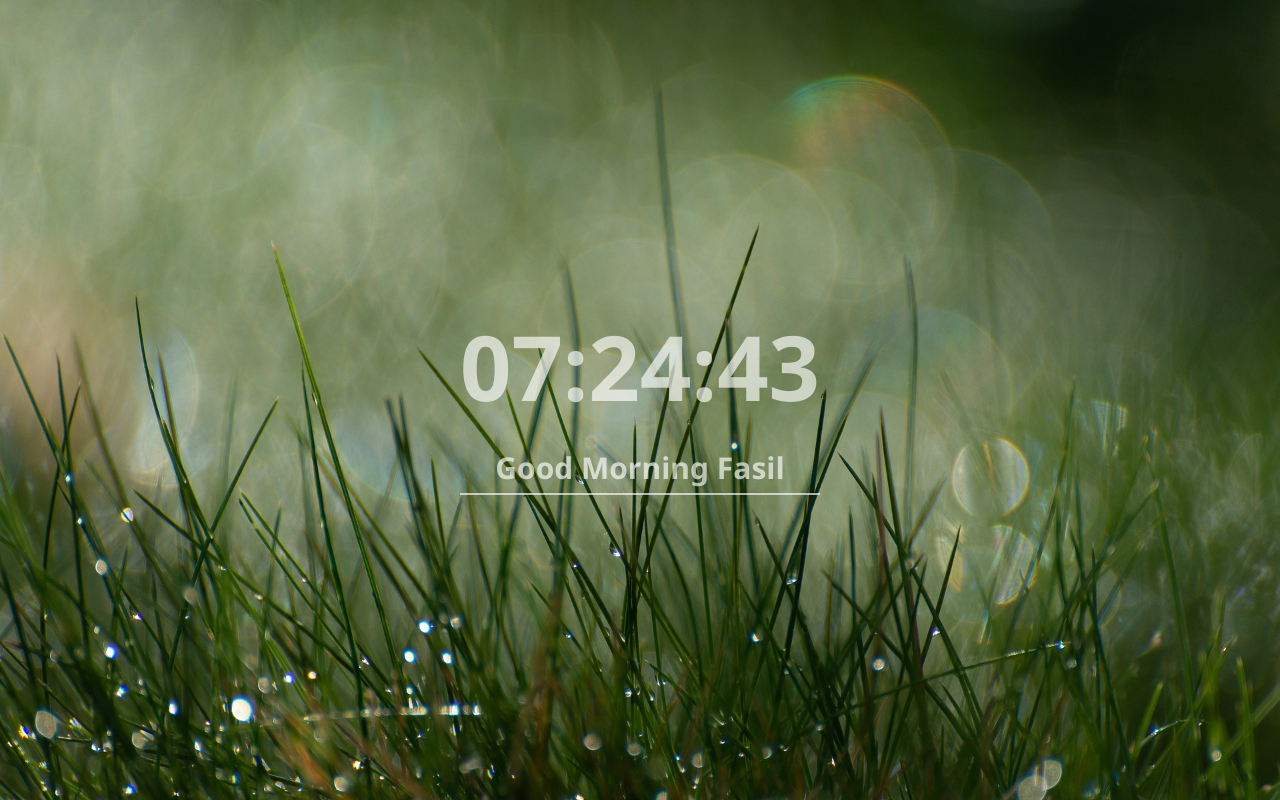
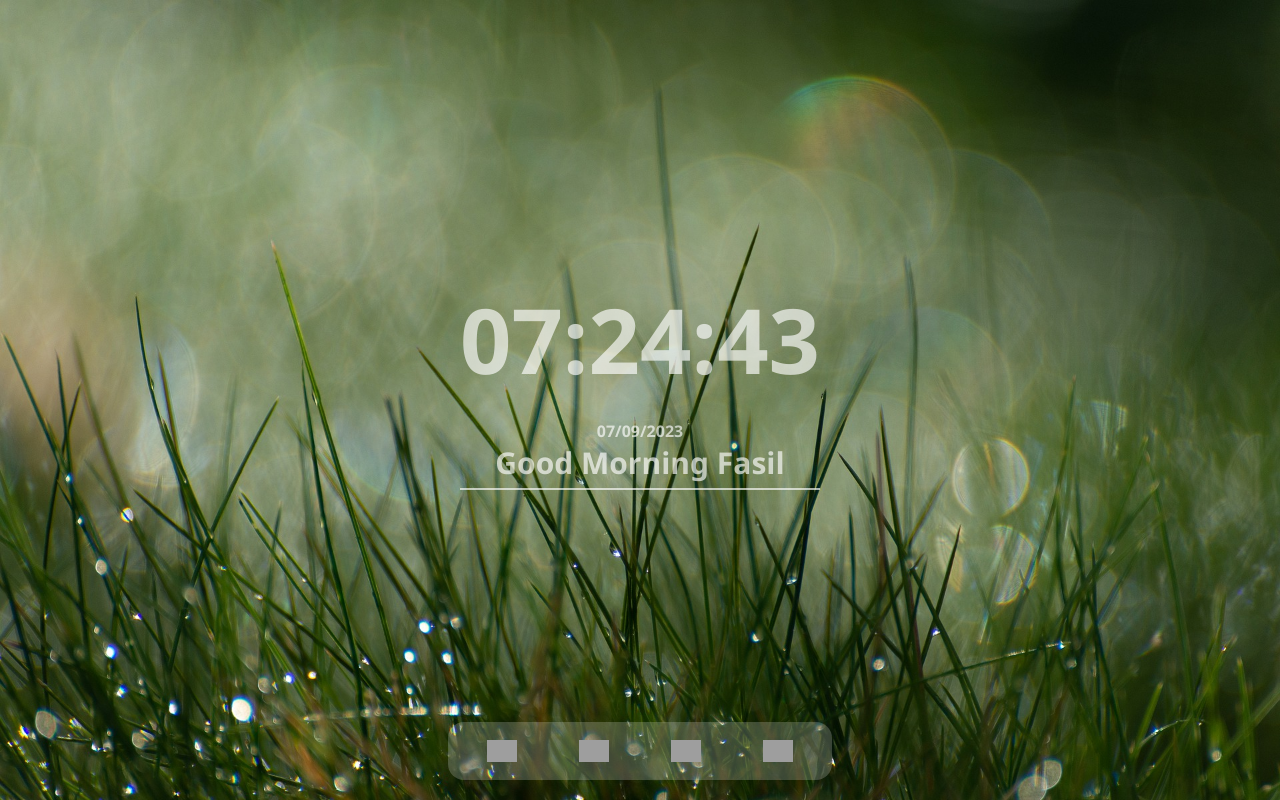
Before and after one commit to fasilofficial/greet-page, a plain HTML site: page index.html in a window 1280 px wide. Drawn offline with Linux system fonts and the light colour scheme; grey boxes are pictures that could not be loaded.

Commit message:
Added links to useful webpages

```diff
--- a/index.html
+++ b/index.html
@@ -1,17 +1,54 @@
 <!DOCTYPE html>
 <html lang="en">
   <head>
-    <meta charset="UTF-8">
-    <meta http-equiv="X-UA-Compatible" content="IE=edge">
-    <meta name="viewport" content="width=device-width, initial-scale=1.0">
-    <link rel="stylesheet" href="style.css">
+    <meta charset="UTF-8" />
+    <meta http-equiv="X-UA-Compatible" content="IE=edge" />
+    <meta name="viewport" content="width=device-width, initial-scale=1.0" />
+    <link rel="stylesheet" href="style.css" />
     <title></title>
   </head>
   <body>
     <div class="box">
       <h3 id="time"></h3>
+      <h4 id="date"></h4>
       <h5 id="greeting"></h5>
     </div>
+
+    <ul class="links">
+      <li>
+        <a href="https://mail.google.com/">
+          <img
+            src="https://lh3.googleusercontent.com/0rpHlrX8IG77awQMuUZpQ0zGWT7HRYtpncsuRnFo6V3c8Lh2hPjXnEuhDDd-OsLz1vua4ld2rlUYFAaBYk-rZCODmi2eJlwUEVsZgg"
+            alt="gmail"
+          />
+        </a>
+      </li>
+      <li>
+        <a href="https://drive.google.com/">
+          <img
+            src="https://lh3.googleusercontent.com/rCwHBRBJV4wFiEIN_Mlboj94_TGJxyJtBh-MBFL4y1aZdO4hb7_Uc_PpXRyAoN7O9m_Zc1wSyp3H1vsnb829QE7t9KyGNJY9A1a3QQ"
+            alt="drive"
+          />
+        </a>
+      </li>
+      <li>
+        <a href="https://www.youtube.com/">
+          <img
+            src="https://lh3.googleusercontent.com/3_OFn2skqHXk-UQ-9RUdNrDl_HQJrMCxks5teQcUrF_bOSeDG1hD8j83FeD31W8hASZCvubzsGfumuJq8kvvSAq03wY87RZ7Otx_DF4"
+            alt="youtube"
+          />
+        </a>
+      </li>
+      <li>
+        <a href="https://photos.google.com/">
+          <img
+            src="https://lh3.googleusercontent.com/1_fX4sgnF_BnHbc3m7z4_yPnQUoKX_MaphaKOUokyGVCvMW3q8cwyCpWEYnhqsq6H9e9bYSAiV3hVKvAOpTRKeEVHJblk6GxxbKUZQ"
+            alt="photos"
+          />
+        </a>
+      </li>
+    </ul>
+
     <script src="main.js"></script>
   </body>
 </html>
--- a/main.js
+++ b/main.js
@@ -1,5 +1,6 @@
-let user = "Fasil";  //Change the value to add your name
+let user = "Fasil"; //Change the value to add your name
 let time = document.getElementById("time");
+let date = document.getElementById("date");
 let greeting = document.getElementById("greeting");
 let body = document.querySelector("body");
 let title = document.querySelector("title");
@@ -8,16 +9,20 @@ setInterval(() => {
   let hour = ("0" + Day.getHours()).slice(-2);
   let minute = ("0" + Day.getMinutes()).slice(-2);
   let second = ("0" + Day.getSeconds()).slice(-2);
+  let day = "0" + Day.getDate();
+  let month = "0" + Number(Day.getMonth() + 1);
+  let year = Day.getFullYear();
   time.innerText = `${hour}:${minute}:${second}`;
-    if (hour >= 0 & hour < 5) {
+  date.innerText = `${day}/${month}/${year}`;
+  if ((hour >= 0) & (hour < 5)) {
     greeting.innerText = "Good Night " + user;
     body.classList.add("night");
     title.innerText = "Good Night";
-    } else if (hour >= 5 & hour < 12) {
+  } else if ((hour >= 5) & (hour < 12)) {
     greeting.innerText = "Good Morning " + user;
     body.classList.add("morning");
     title.innerText = "Good Morning";
-    } else if (hour >= 12 & hour < 18) {
+  } else if ((hour >= 12) & (hour < 18)) {
     greeting.innerText = "Good Afternoon " + user;
     body.classList.add("afternoon");
     title.innerText = "Good Afternoon";
@@ -26,4 +31,4 @@ setInterval(() => {
     body.classList.add("evening");
     title.innerText = "Good Everning";
   }
-}, 1000)
+}, 1000);
--- a/style.css
+++ b/style.css
@@ -2,13 +2,18 @@
   margin: 0;
   padding: 0;
   box-sizing: border-box;
-    font-family: 'Segoe UI', Tahoma, Verdana, sans-serif;
+  font-family: "Segoe UI", Tahoma, Verdana, sans-serif;
+}
+ul li {
+  list-style: none;
 }
 body {
   background-size: cover;
   background-repeat: no-repeat;
-    display: grid;
-    place-items: center;
+  display: flex;
+  justify-content: center;
+  align-items: center;
+  flex-direction: column;
   height: 100vh;
   width: 100vw;
 }
@@ -17,6 +22,7 @@ div.box {
   text-align: center;
   color: hsla(0, 0%, 100%, 0.65);
   border-bottom: 2px solid hsla(0, 0%, 100%, 0.65);
+  margin-bottom: 2em;
 }
 #time {
   margin-bottom: 20px;
@@ -26,18 +32,46 @@ div.box {
   font-size: 30px;
 }
 .night {
-    background-image: url('images/background1.jpg');
+  background-image: url("images/background1.jpg");
 }
 .morning {
-    background-image: url('images/background3.jpg');
+  background-image: url("images/background3.jpg");
 }
 .afternoon {
-    background-image: url('images/background2.jpg');
+  background-image: url("images/background2.jpg");
 }
 .evening {
-    background-image: url('images/background4.jpg');
+  background-image: url("images/background4.jpg");
 }
-
+ul.links {
+  position: absolute;
+  bottom: 20px;
+  width: 30%;
+  border-radius: 16px;
+  padding: 0.5em;
+  background-color: rgba(255, 255, 255, 0.2);
+  display: flex;
+  justify-content: space-around;
+}
+ul li {
+  width: 50px;
+  display: flex;
+  justify-content: center;
+  align-items: center;
+  border-radius: 50%;
+  padding: 10px;
+  transition: all 200ms ease-in-out;
+}
+ul li:hover {
+  background-color: rgba(255, 255, 255, 0.7);
+}
+ul.links li a {
+  display: flex;
+  justify-content: center;
+}
+ul.links li a img {
+  width: 100%;
+}
 
 @media screen and (max-width: 500px) {
   #time {
```
Lines whose indentation alone changed are shown as unchanged.
